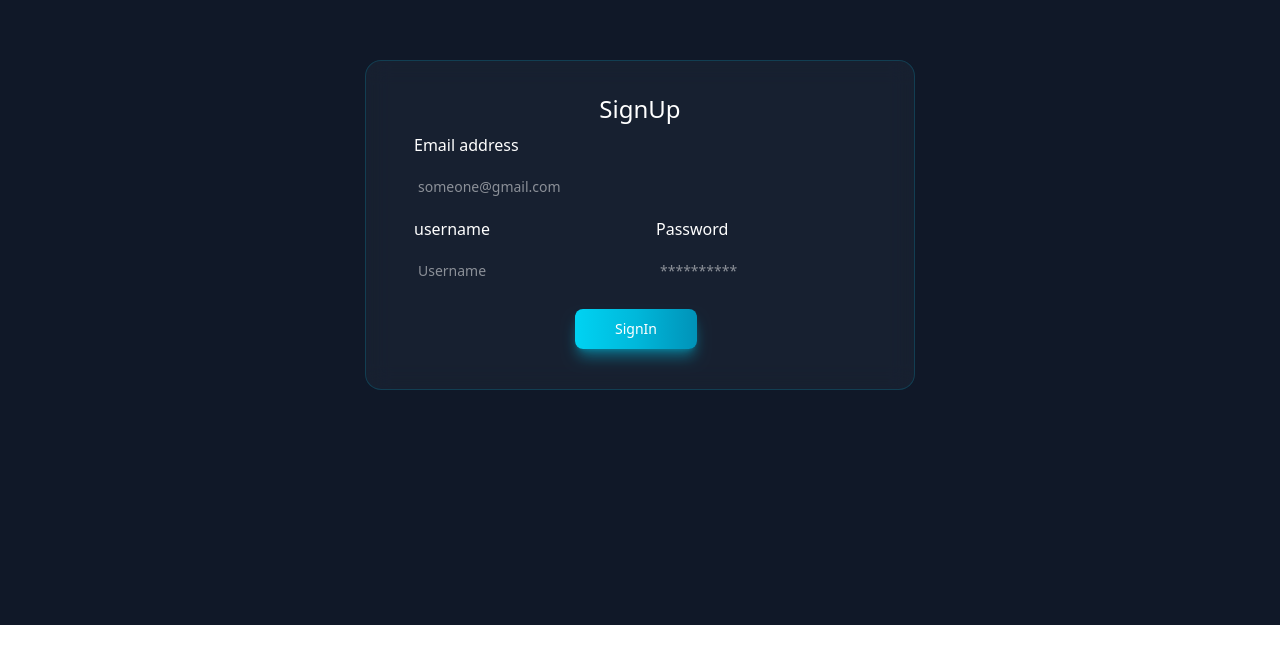
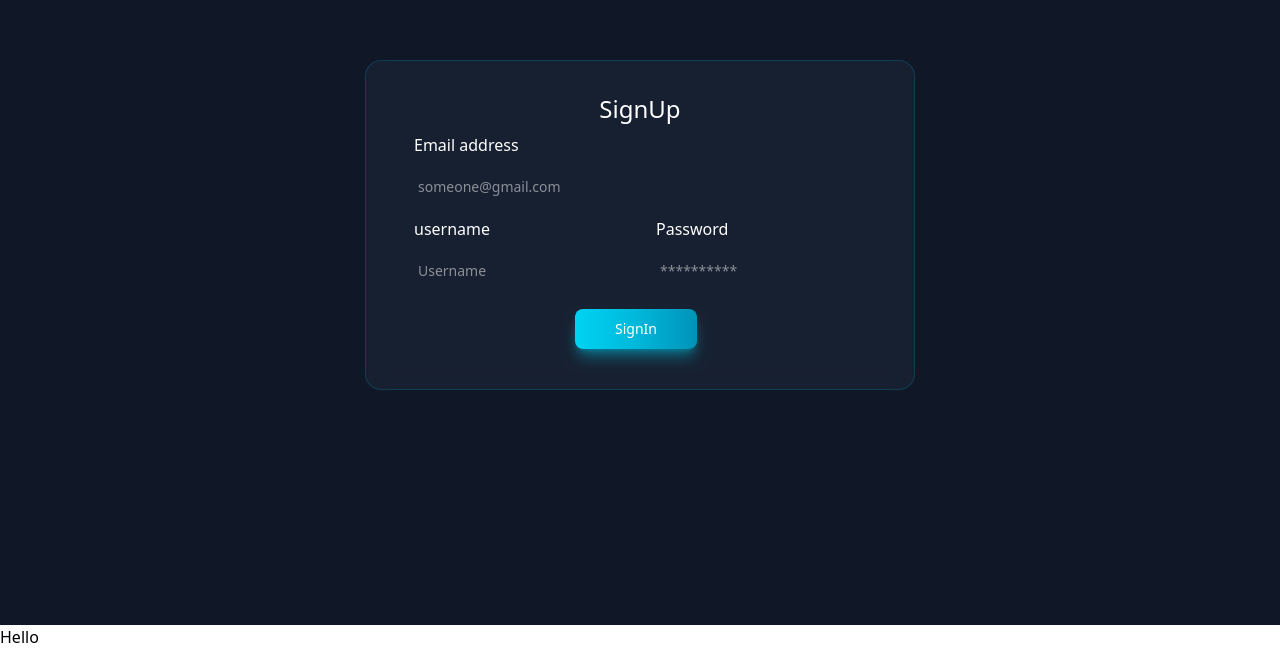
Before and after one commit to harshitvashisht/DrawApp, a Next.js app in the folder apps/drawapp-frontend/: page / in a window 1280 px wide. Shown: the part 323-972 px from the top of the page. Before the commit the page ends 948 px from the top, so only its background shows below. Built offline with nearby package versions, Linux system fonts and the light colour scheme; no server answers.

Commit message:
Added Chat component

```diff
--- /dev/null
+++ b/apps/drawapp-frontend/app/components/chat.tsx
@@ -0,0 +1,38 @@
+"use client"
+import React,{useState , useEffect} from "react";
+import {wsUrl }from '@repo/backendurls/urls'
+import { Socket } from "dgram";
+
+
+interface ChatProps {
+    type : string,
+    roomId : Number,
+
+}
+function Chat (){
+        const [messages , setMessages] = useState<string[]>([])
+        const [ws , setWs] = useState(null)
+
+        useEffect(() =>{
+            const websocket = new WebSocket(`${wsUrl}`)
+
+            websocket.onopen = () => {
+                console.log('Websocket Connected')
+
+                websocket.send(JSON.stringify({type : "join" , roomId : 4}))
+            }
+            websocket.onmessage = (event) =>{
+                  const message = (JSON.parse(event.data))
+                  console.log("Recieved" , message)
+                  setMessages((prev) => [...prev , message])
+            }
+        },[])
+        return <div>
+    Hello
+    {messages}
+</div>
+}
+
+
+
+export default  Chat;
--- a/apps/drawapp-frontend/app/page.tsx
+++ b/apps/drawapp-frontend/app/page.tsx
@@ -2,6 +2,7 @@ import Image from "next/image";
 import Button from "./components/button";
 import Input from "./components/input";
 import AuthPage from "./components/authpage";
+import Chat from "./components/chat";
 
 export default function Home() {
   return <div>
@@ -9,5 +10,6 @@ export default function Home() {
     <Button  label="SignIn"/>
     <Input label="email" Placeholder="Enter You Email " />
     <AuthPage type="signup"/>
+    <Chat />
   </div>
 }
--- a/apps/drawapp-frontend/package.json
+++ b/apps/drawapp-frontend/package.json
@@ -13,9 +13,11 @@
     "lucide-react": "^0.543.0",
     "next": "15.5.2",
     "react": "19.1.0",
-    "react-dom": "19.1.0"
+    "react-dom": "19.1.0",
+     "@repo/backendurls":"workspace:*"
   },
   "devDependencies": {
+
     "@eslint/eslintrc": "^3",
     "@tailwindcss/postcss": "^4",
     "@types/node": "^20",
--- /dev/null
+++ b/packages/backendUrls/src/index.ts
@@ -0,0 +1,3 @@
+
+export const httpUrl = "http://localhost:3001"
+export const wsUrl = "ws://localhost:8080"
--- /dev/null
+++ b/packages/backendUrls/tsconfig.json
@@ -0,0 +1,3 @@
+{
+    "extends": "@repo/typescript-config/base.json"
+}
```
Also changed, not shown: packages/backendUrls/package.json (added, +18 -0 lines), 1 other file (tests, documents, lock files or other folders).
